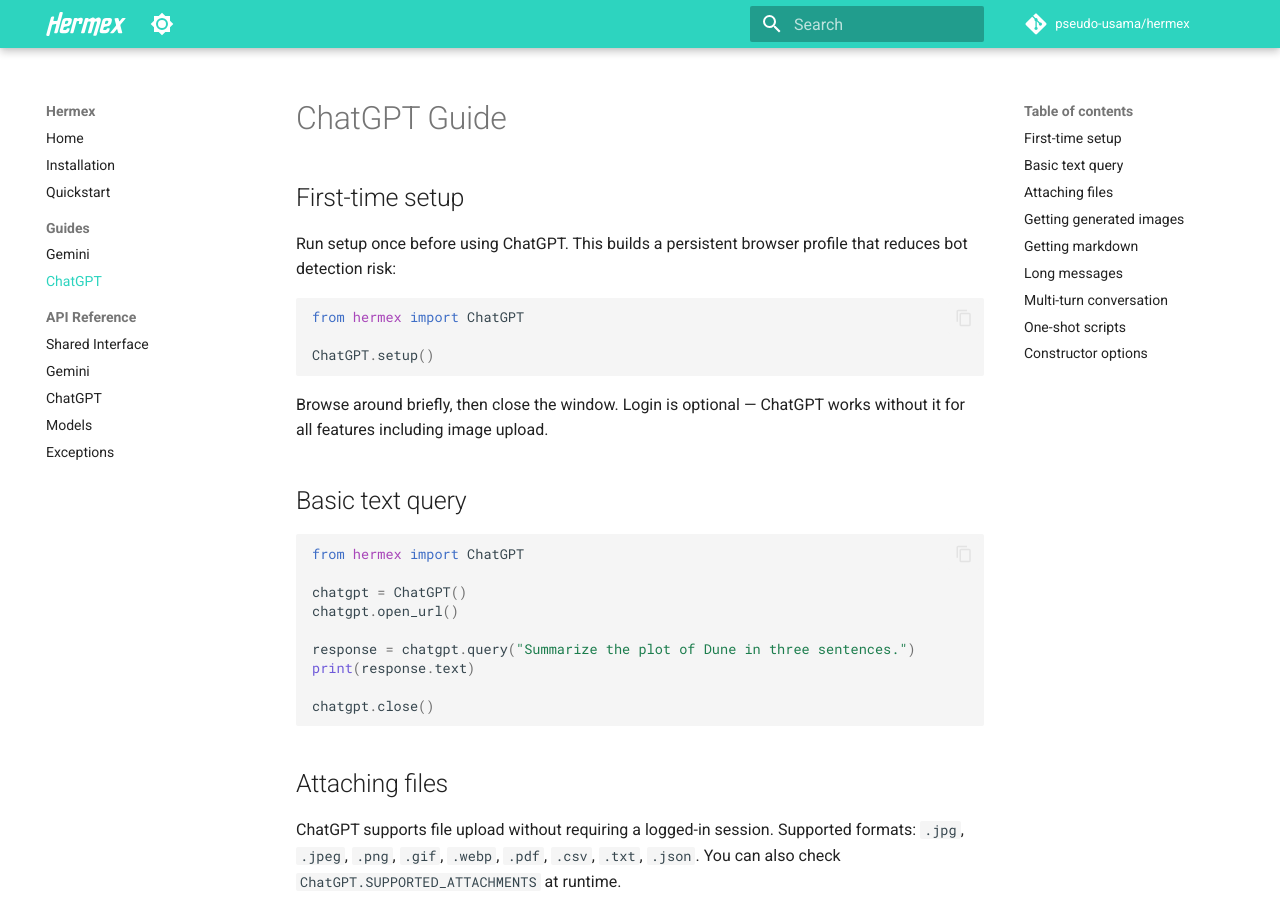
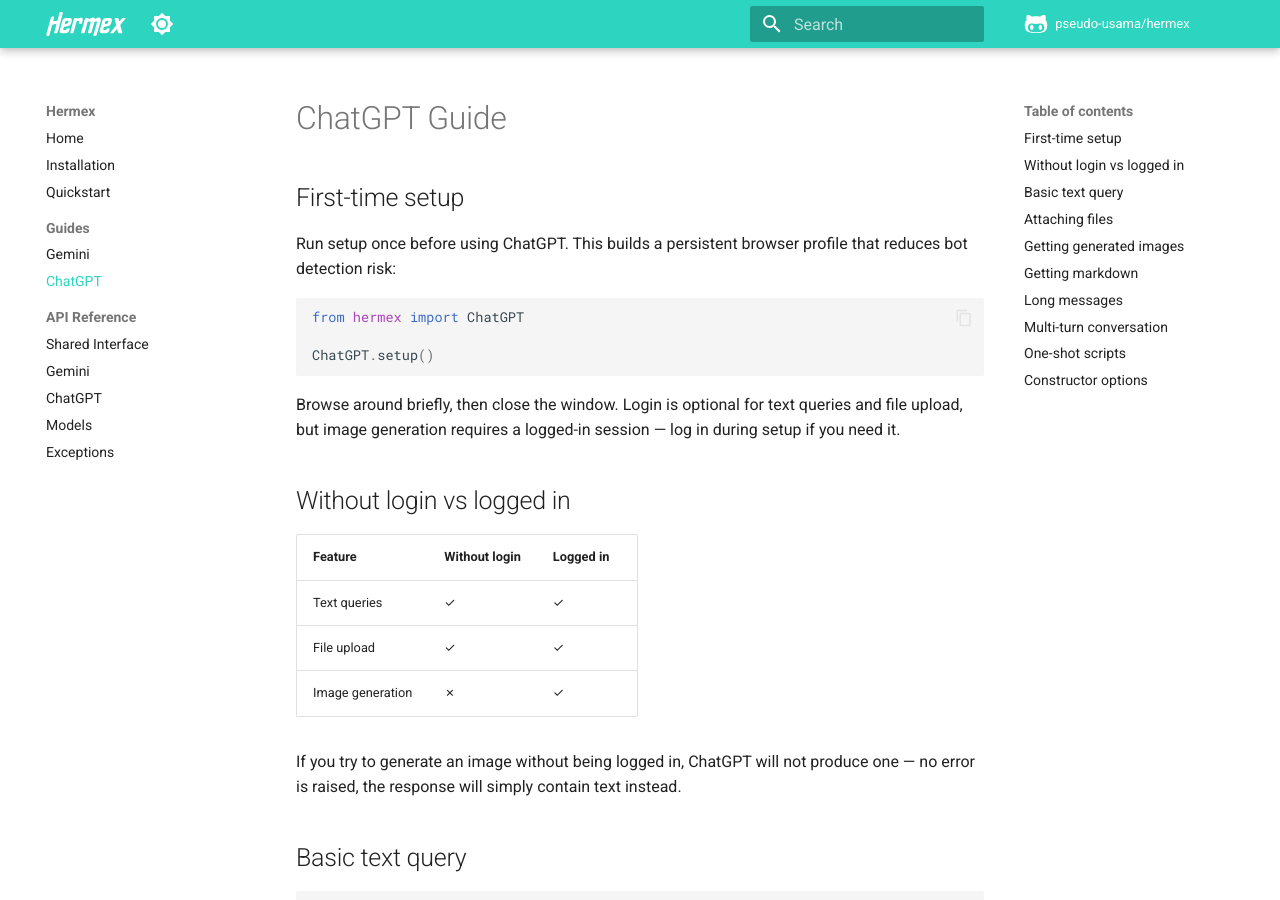
Before and after one commit to pseudo-usama/hermex, an MkDocs documentation site: the page built from docs/guides/chatgpt.md, in a window 1280 px wide and 900 px high. Built offline with MkDocs 1.6.1 and Material for MkDocs 9.7.7, drawn with Linux system fonts in a browser that asks for light colours; comment, search, counter and statistics services are not loaded; some of the changed text lies outside the part shown.

````diff
--- a/docs/api/gemini.md
+++ b/docs/api/gemini.md
@@ -8,11 +8,11 @@
 
 Gemini works in two modes depending on whether you are logged in:
 
-| Feature | Guest mode | Logged in |
+| Feature | Without login | Logged in |
 |---|---|---|
 | Text queries | ✓ | ✓ |
 | File upload | ✗ | ✓ |
-| Generated image download | ✓ | ✓ |
+| Image generation | ✓ | ✓ |
 | Watermark removal | ✓ | ✓ |
 
 Attempting file upload without a logged-in session raises [`LoginRequiredError`](exceptions.md). Run `Gemini.setup()` and log in to enable it.
--- a/docs/guides/chatgpt.md
+++ b/docs/guides/chatgpt.md
@@ -10,7 +10,17 @@ from hermex import ChatGPT
 ChatGPT.setup()
 ```
 
-Browse around briefly, then close the window. Login is optional — ChatGPT works without it for all features including image upload.
+Browse around briefly, then close the window. Login is optional for text queries and file upload, but image generation requires a logged-in session — log in during setup if you need it.
+
+## Without login vs logged in
+
+| Feature | Without login | Logged in |
+|---|---|---|
+| Text queries | ✓ | ✓ |
+| File upload | ✓ | ✓ |
+| Image generation | ✗ | ✓ |
+
+If you try to generate an image without being logged in, ChatGPT will not produce one — no error is raised, the response will simply contain text instead.
 
 ## Basic text query
 
--- a/mkdocs.yml
+++ b/mkdocs.yml
@@ -6,6 +6,9 @@ repo_name: pseudo-usama/hermex
 theme:
   name: material
   logo: assets/logo.svg
+  favicon: assets/favicon.svg
+  icon:
+    repo: fontawesome/brands/github-alt
   palette:
     - scheme: default
       primary: custom
@@ -23,11 +26,14 @@ theme:
     - navigation.footer
     - navigation.instant
     - toc.follow
+    - toc.permalink
     - search.highlight
     - search.suggest
     - content.code.copy
 
 markdown_extensions:
+  - toc:
+      permalink: true
   - attr_list
   - pymdownx.highlight:
       anchor_linenums: true
@@ -35,6 +41,17 @@ markdown_extensions:
   - pymdownx.inlinehilite
   - admonition
   - pymdownx.details
+
+copyright: Copyright &copy; 2026 Usama
+
+extra:
+  social:
+    - icon: material/language-python
+      link: https://pypi.org/project/hermex
+      name: Hermex on PyPI
+    - icon: fontawesome/brands/github-alt
+      link: https://github.com/pseudo-usama/hermex
+      name: Hermex on GitHub
 
 extra_css:
   - stylesheets/extra.css
````
Also changed, not shown: CHANGELOG.md (+5 -0 lines), README.md (+1 -1 lines), docs/api/chatgpt.md (+1 -1 lines), docs/guides/gemini.md (+2 -2 lines), docs/quickstart.md (+1 -1 lines), docs/assets/favicon.svg (added), 1 other file.
